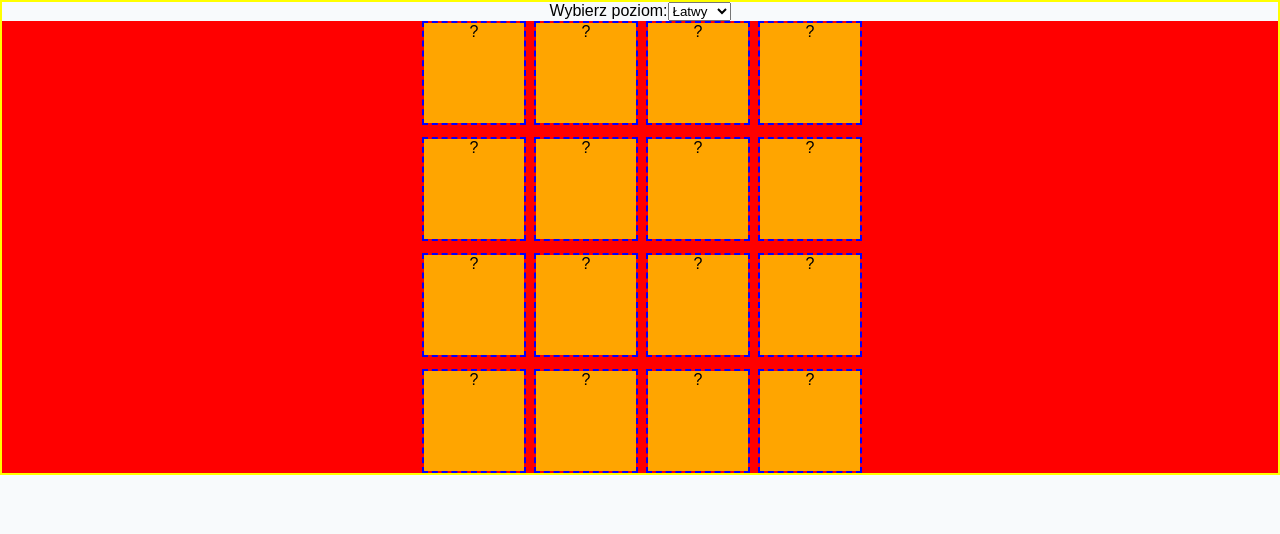
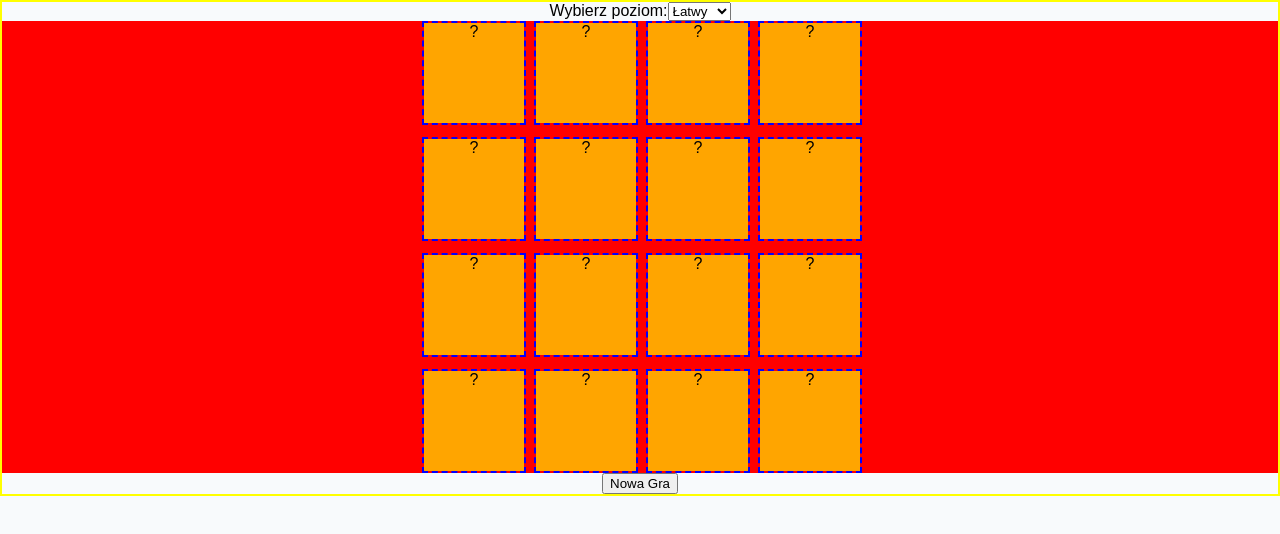
Before and after one commit to WKowalczykDev/TryIT-Memory, a React (Vite) app: page / in a window 1280 px wide. Shown: the top 534 px of the page. Built offline with nearby package versions, Linux system fonts and the light colour scheme.

Commit message:
dodanie przycisku resetowania, bez pelnej funkjonalnosci

```diff
--- a/src/App.tsx
+++ b/src/App.tsx
@@ -22,6 +22,8 @@ function App() {
 
   const [level, setLevel] = useState<"easy" | "medium" | "hard">('easy');
   const [isGameChangePossible, setIsGameChangePossible] = useState(true);
+
+  const [newGameFlag, setNewGameFlag] = useState(false);
 
   const handleChange = (e: React.ChangeEvent<HTMLSelectElement>) => {
     setLevel(e.target.value as "easy" | "medium" | "hard");
@@ -53,6 +55,12 @@ function App() {
 
   const [cards, setCards] = useState<string[]>(getBoard(level));
 
+  useEffect(() => {
+    // TASOWANIE KART PRZY NOWEJ GRZE, PO RESECIE POZIOMU I WYKONANIU KODU W BOARD.TSX
+    if (!newGameFlag) {
+      setCards(getBoard(level));
+    }
+  }, [newGameFlag]);
 
   return (
     <div className="app">
@@ -66,7 +74,11 @@ function App() {
           </select>
         </label>
       </div>
-      <Board cards={cards} level={level} setIsGameChangePossible={setIsGameChangePossible} />
+      <Board cards={cards} level={level} setIsGameChangePossible={setIsGameChangePossible} newGameFlag={newGameFlag} setNewGameFlag={setNewGameFlag} />
+      {/* zmiana flagi nowej gry po kliknięciu przycisku Nowa Gra */}
+      <div className='newGame'>
+        <button onClick={() => { setNewGameFlag(true) }}>Nowa Gra</button>
+      </div>
     </div>
   );
 }
--- a/src/components/Board.tsx
+++ b/src/components/Board.tsx
@@ -6,6 +6,8 @@ interface BoardProps {
     cards: string[];
     level: "easy" | "medium" | "hard";
     setIsGameChangePossible: (value: boolean) => void;
+    newGameFlag: boolean;
+    setNewGameFlag: (value: boolean) => void;
 }
 
 interface FlippedCard {
```
Also changed, not shown: 1 other file (tests, documents, lock files or other folders).
